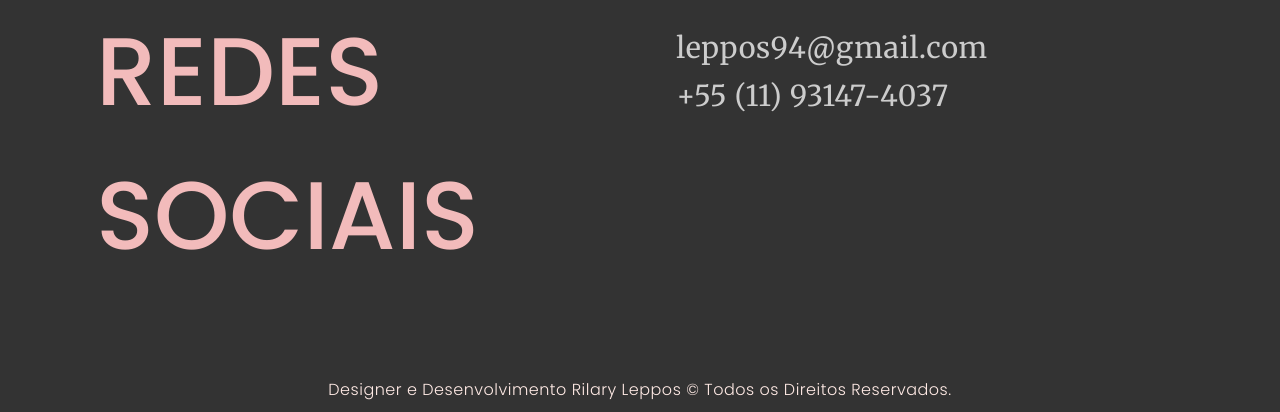
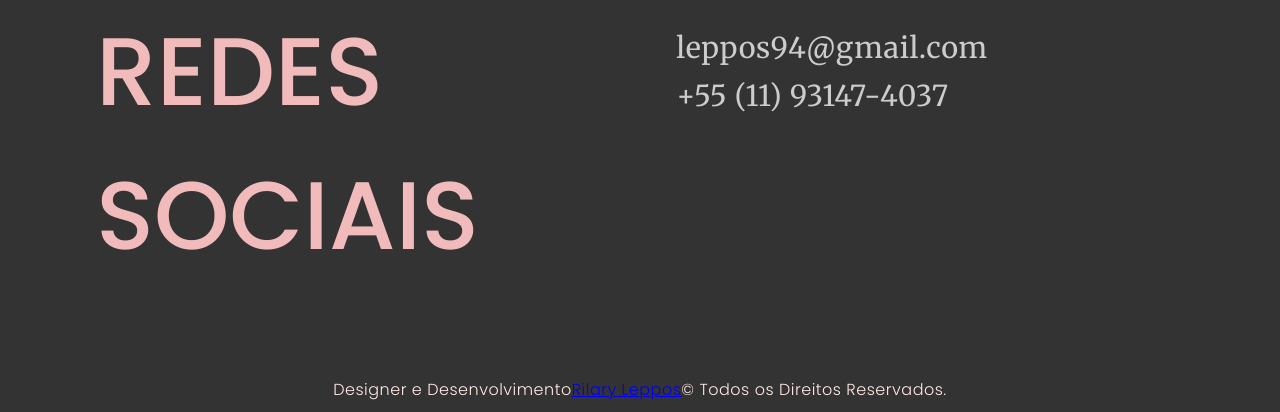
Before and after one commit to RilaryLeppos/portfolio_, a plain HTML site: page index.html in a window 1280 px wide. Shown: the part 1900-2312 px from the top of the page. Drawn offline with Linux system fonts and the light colour scheme.

Commit message:
Alterações Finais

```diff
--- a/index.html
+++ b/index.html
@@ -118,7 +118,7 @@
     </main>
 
     <footer class="footer">
-      <p> Designer e Desenvolvimento Rilary Leppos © Todos os Direitos Reservados. </p>
+      <p> Designer e Desenvolvimento <a href="home">Rilary Leppos</a> © Todos os Direitos Reservados. </p>
     </footer>
   </body>
 </html>
```
